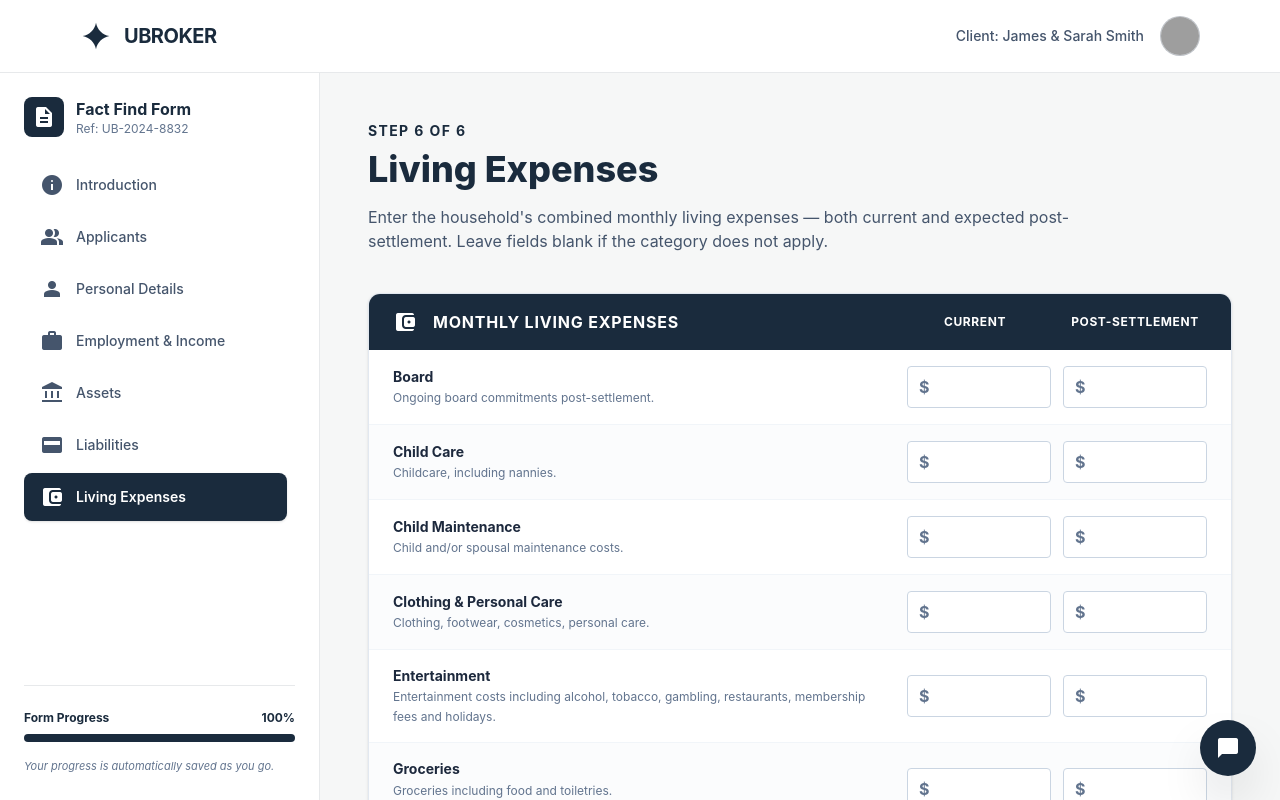
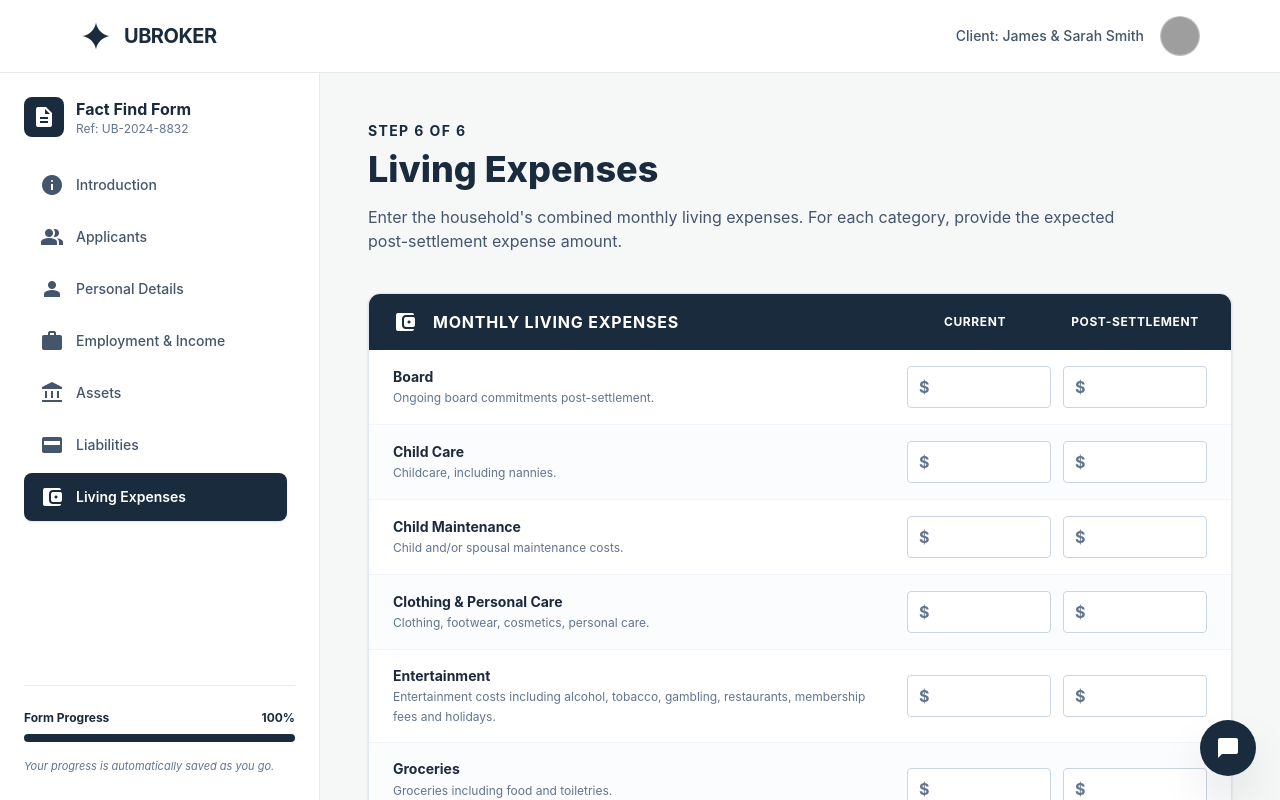
Before and after one commit to Kendellpatrice/brokerflow, a Next.js app: page /living-expenses in a window 1280 px wide. Shown: the top 800 px of the page. Built offline with nearby package versions, Linux system fonts and the light colour scheme; grey boxes are pictures that could not be loaded.

Commit message:
feat: update description in LivingExpensesPage for clarity on expense entry

```diff
--- a/src/app/living-expenses/page.tsx
+++ b/src/app/living-expenses/page.tsx
@@ -195,8 +195,8 @@ export default function LivingExpensesPage() {
           Living Expenses
         </h1>
         <p className="text-slate-600 dark:text-slate-400 max-w-3xl">
-          Enter the household&apos;s combined monthly living expenses — both current and expected
-          post-settlement. Leave fields blank if the category does not apply.
+          Enter the household&apos;s combined monthly living expenses. For each category, provide
+          the expected post-settlement expense amount.
         </p>
       </header>
 
```
